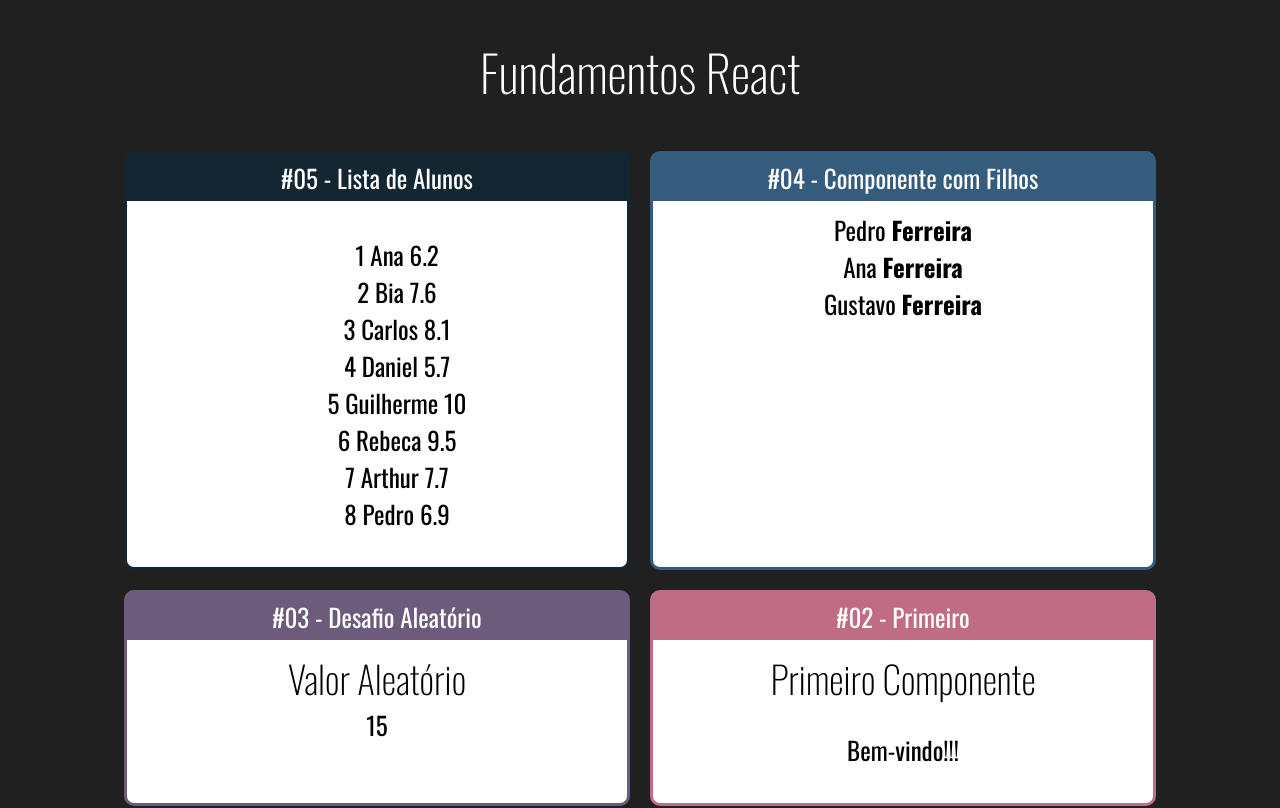
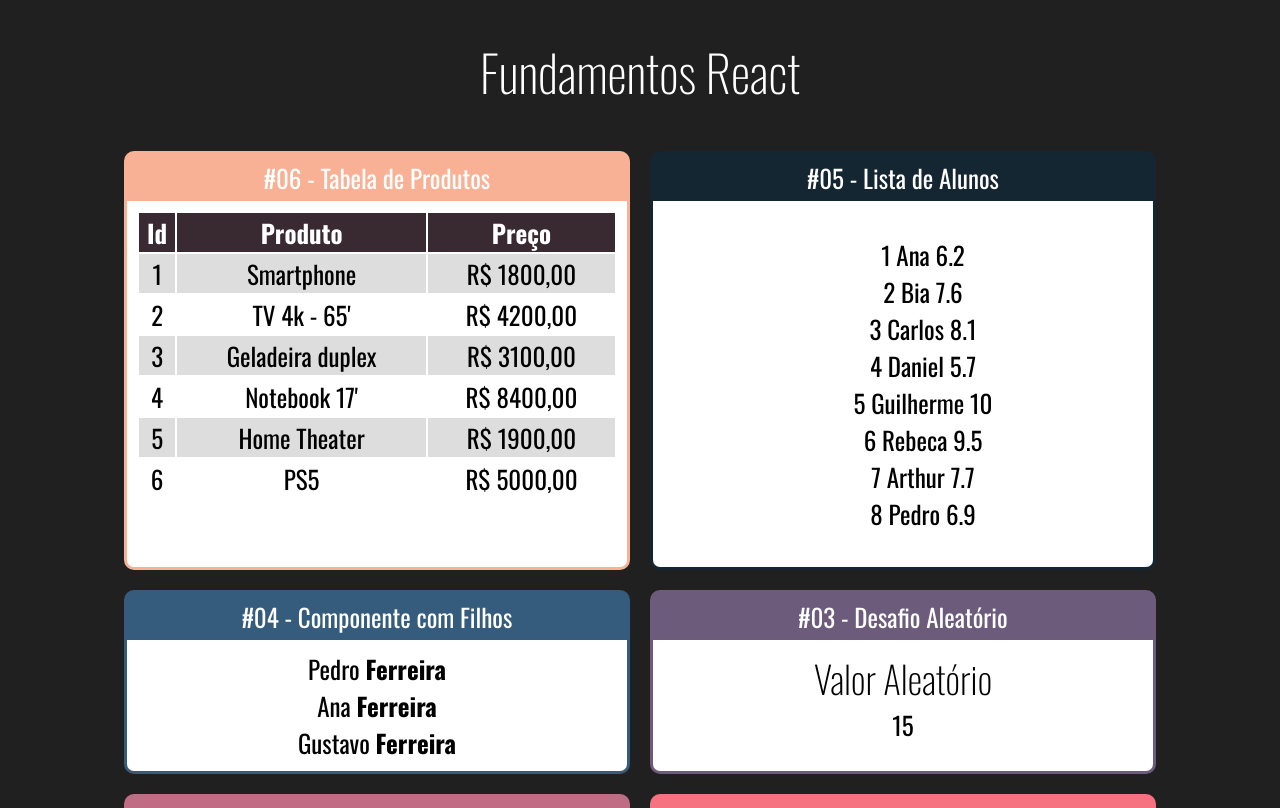
Before and after one commit to jpcp0614/Curso-React-Redux-Udemy, a React (Create React App) app in the folder fundamentos-react/: page / in a window 1280 px wide. Shown: the top 808 px of the page. Built offline with nearby package versions, Linux system fonts and the light colour scheme.

Commit message:
Desafio de repetição com tabela de produtos

```diff
--- a/fundamentos-react/src/App.jsx
+++ b/fundamentos-react/src/App.jsx
@@ -6,12 +6,18 @@ import RandomNumber from './components/basics/Aleatorio';
 import Familia from './components/basics/Familia';
 import FamiliaMembro from './components/basics/FamiliaMembro';
 import ListaAlunos from'./components/repetition/ListaAlunos';
+import TabelaProdutos from'./components/repetition/TabelaProdutos';
 import './App.css';
 
 const App = (props) => (
 	<div className="App">
 		<h1>Fundamentos React</h1>
 		<div className="Cards">
+
+			<Card titulo="#06 - Tabela de Produtos" color="#F8B195">
+				<TabelaProdutos />
+			</Card>
+
 			<Card titulo="#05 - Lista de Alunos" color="#152633">
 				<ListaAlunos />
 			</Card>
--- /dev/null
+++ b/fundamentos-react/src/components/repetition/TabelaProdutos.css
@@ -0,0 +1,12 @@
+.TabelaProdutos table {
+  width: 100%;
+}
+
+.TabelaProdutos th {
+  background-color: rgb(57, 42, 50);
+  color: white;
+}
+
+.TabelaProdutos .Par {
+  background-color: #ddd;
+}
--- /dev/null
+++ b/fundamentos-react/src/components/repetition/TabelaProdutos.jsx
@@ -0,0 +1,37 @@
+import React from 'react';
+import produtos from '../../data/produtos.json';
+import './TabelaProdutos.css';
+
+const TabelaProdutos = (props) => {
+
+  const getProducts = () => {
+    return produtos.map((produto, index) => {
+      return (
+        <tr key={ produto.id } className={ index % 2 === 0 ? 'Par' : 'Impar'}>
+          <td>{ produto.id }</td>
+          <td>{ produto.nome }</td>
+          <td>R$ { produto.preco.toFixed(2).replace('.', ',') }</td>
+        </tr>
+      )
+    });
+  };
+
+  return (
+    <div className="TabelaProdutos">
+      <table >
+        <thead>
+          <tr>
+            <th>Id</th>
+            <th>Produto</th>
+            <th>Preço</th>
+          </tr>
+        </thead>
+        <tbody>
+          { getProducts() }
+        </tbody>
+      </table>
+    </div>
+  );
+};
+
+export default TabelaProdutos;
--- /dev/null
+++ b/fundamentos-react/src/data/produtos.json
@@ -0,0 +1,32 @@
+[
+  {
+    "id": 1,
+    "nome": "Smartphone",
+    "preco": 1800.0
+  },
+  {
+    "id": 2,
+    "nome": "TV 4k - 65'",
+    "preco": 4200.0
+  },
+  {
+    "id": 3,
+    "nome": "Geladeira duplex",
+    "preco": 3100.0
+  },
+  {
+    "id": 4,
+    "nome": "Notebook 17'",
+    "preco": 8400.0
+  },
+  {
+    "id": 5,
+    "nome": "Home Theater",
+    "preco": 1900.0
+  },
+  {
+    "id": 6,
+    "nome": "PS5",
+    "preco": 5000.0
+  }
+]
```
